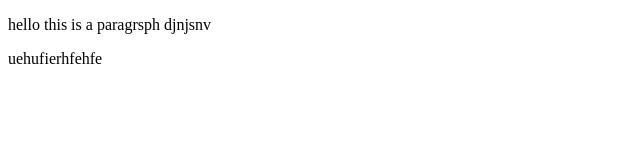
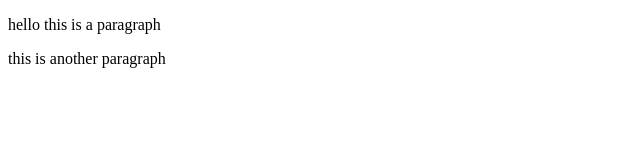
Before and after one commit to iamhimanshu001239/git-tests, a website: page index.html in a window 1280 px wide. Shown: the whole page, without its empty margins (0-640 px from the left). Drawn offline with Linux system fonts and the light colour scheme.

Commit message:
second commit

```diff
--- a/index.html
+++ b/index.html
@@ -2,8 +2,8 @@
 <html>
 <head>
 	<title>index</title>
-	<p>hello this is a paragrsph djnjsnv</p>
-	<p>uehufierhfehfe</p>
+	<p>hello this is a paragraph</p>
+	<p>this is another paragraph </p>
 </head>
 <body>
 
```
